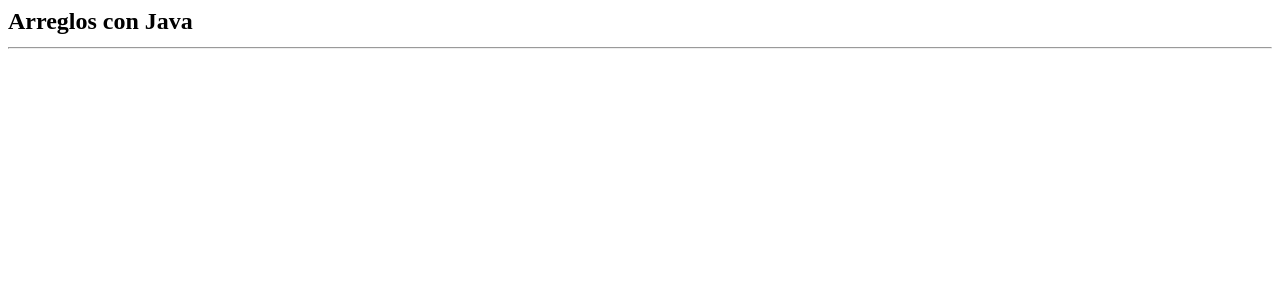
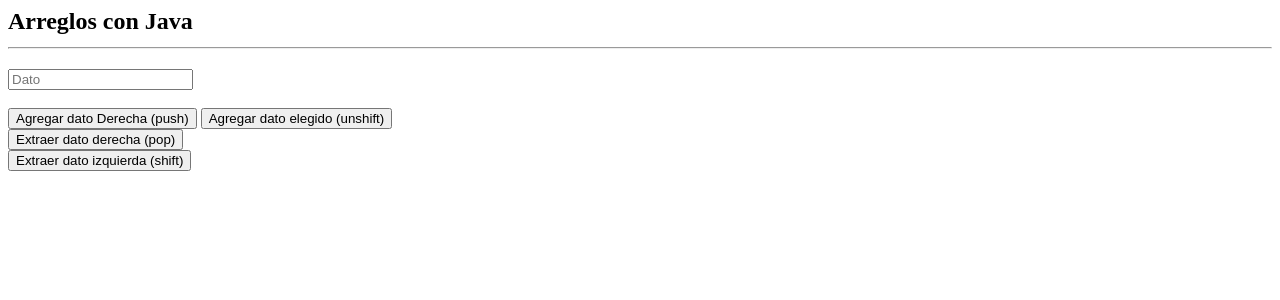
Before and after one commit to JuanmaTIUTEM/vectores, a PHP site: page /arraysJS.php in a window 1280 px wide. Shown: the top 300 px of the page. Run offline with PHP 8.4, Linux system fonts and the light colour scheme.

Commit message:
Metosod arreglos push pop shift unshift

```diff
--- a/arraysJS.php
+++ b/arraysJS.php
@@ -4,19 +4,72 @@
 			<h2 class="text-center">Arreglos con Java<hr></h2>
 		</div>
 	</div>
-	<div></div>
-	<div class="d-flex flex-wrap justify-content-around" id="arrays">
-		<div class="p-2 w-25 rounded border d-flex flex-column">
-			<div>
-
-			</div>
+	<div class="d-flex flex-wrap justify-content-center">
+		<div class="p-2">
+			  <input type="text" class="form-control" placeholder="Dato" id="txtData" name="txtData">
+		</div>
+		<br>
+		<div class="p-2">
+			  <button class="btn btn-outline-primary" type="button" onclick="addItemP();">Agregar dato Derecha (push)</button>
+			  <button class="btn btn-outline-info" type="button" onclick="addItemUs();">Agregar dato elegido (unshift)</button>
+		</div>
+	</div>
+	<div class="d-flex flex-wrap justify-content-start" id="arrays"></div>
+	<div class="d-flex flex-wrap justify-content-end">
+		<div class="p-2">
+			<button class="btn btn-outline-warning" onclick="extractItemP();">Extraer dato derecha (pop)</button>
+		</div>
+		<div class="p-2">
+			<button class="btn btn-outline-danger" onclick="extractItemS();">Extraer dato izquierda (shift)</button>
 		</div>
 
 	</div>
+
 </section>
 
 <script type="text/javascript">
-	const arrays = document.getElementById('arrays');
+	let dataArray = [];
+	function addItemP(){
+		let item = document.getElementById('txtData').value;
+		dataArray.push(item);
+		fillDiv();
+	}
+	function fillDiv(){
+		let cad = '';
+		document.getElementById("arrays").innerHTML = cad;
+		for(var dato of dataArray){
+			cad += '<div class="p-2 w-25 rounded border bg-white text-center">';
+			cad += dato;
+			cad += '</div>';
+		}
+		document.getElementById("arrays").innerHTML = cad;
+		document.getElementById('txtData').value = '';
+
+	}
+
+	function extractItemP(){
+		if (dataArray.length > 0 ){
+			alert("El elemento extraído es: "+  dataArray.pop());
+			fillDiv();
+		}else{
+			alert("El arreglo está vacío!");
+		}
+	}
+
+	function extractItemS(){
+		if (dataArray.length > 0 ){
+			alert("El elemento extraído es: "+  dataArray.shift());
+			fillDiv();
+		}else{
+			alert("El arreglo está vacío!");
+		}
+	}
+
+	function addItemUs(){
+		let item = document.getElementById('txtData').value;
+		dataArray.unshift(item);
+		fillDiv();
+	}
 
 
 </script>
--- a/index.php
+++ b/index.php
@@ -35,6 +35,9 @@
 		height: auto;
 		bottom: 0;
 		width: 100%;
+	}
+	body {
+	    -webkit-text-size-adjust: 100%;
 	}
 </style>
 <script type="text/javascript">
@@ -77,12 +80,9 @@
 		</div>
 		<div id="tareas">
 			<?php include 'tareas.php'; ?>
-
 		</div>
-
 		<div id="arraysJS">
 			<?php include 'arraysJS.php'; ?>
-
 		</div>
 	</section>
 
```
